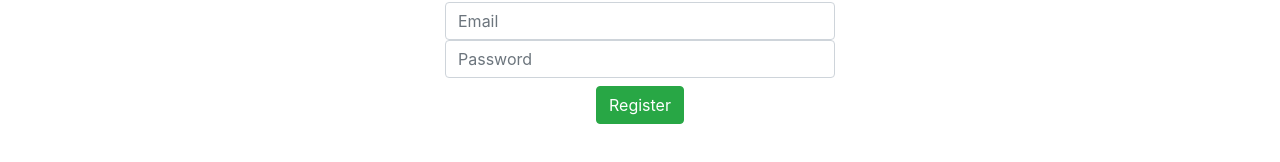
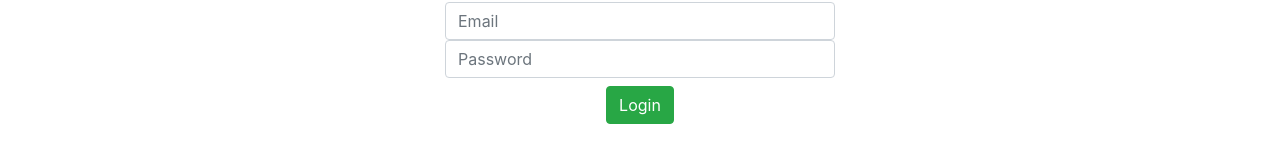
Before and after one commit to WarrenJohn/keepsimplebooks, a Vue app in the folder client/: page /login in a window 1280 px wide. Shown: the part 184-346 px from the top of the page. Built offline with nearby package versions, Linux system fonts and the light colour scheme.

Commit message:
fixed typo on login button and removed logged in notification on login page

```diff
--- a/client/src/views/Login.vue
+++ b/client/src/views/Login.vue
@@ -16,7 +16,7 @@
                     </b-alert>
                 </div>
                 <button class="btn btn-success mt-2" type="button"
-                @click="submitLogin()">Register</button>
+                @click="submitLogin()">Login</button>
             </b-col>
             <b-col></b-col>
         </b-row>
@@ -41,10 +41,7 @@ export default{
                 axios.post('http://localhost:5000/users', {email: this.email, password: this.password})
                     .then(response => {
                         if (response.data){
-                            this.clientResponseClass = 'success text-center';
-                            this.clientResponse = 'Logged in!';
                             this.$router.push('dashboard');
-                            setTimeout(() => {this.clientResponseClass = null; this.clientResponse = null}, 3000);
                         }else{
                             this.clientResponseClass = 'danger text-center';
                             this.clientResponse = 'Invalid credentials!';
```
